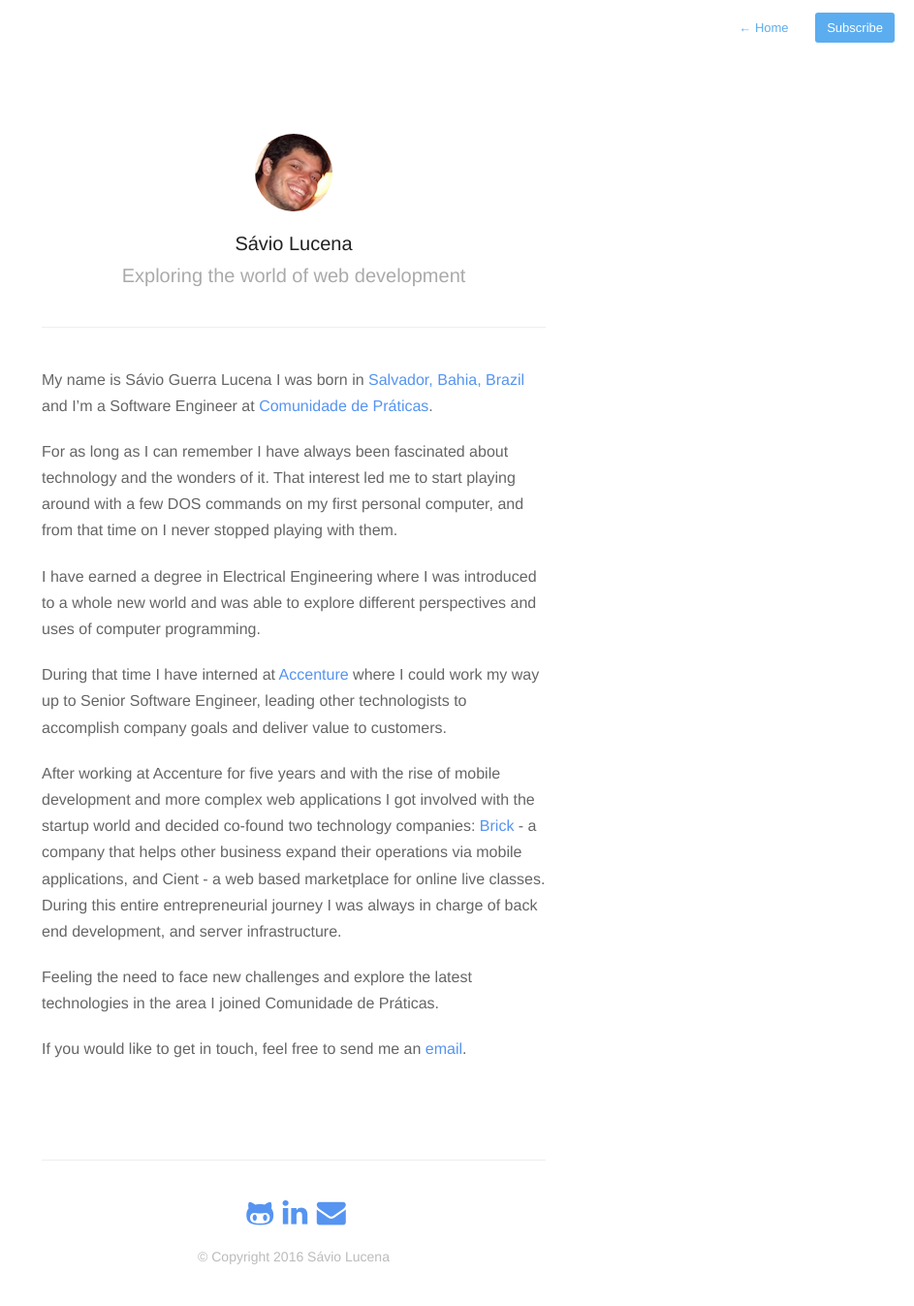
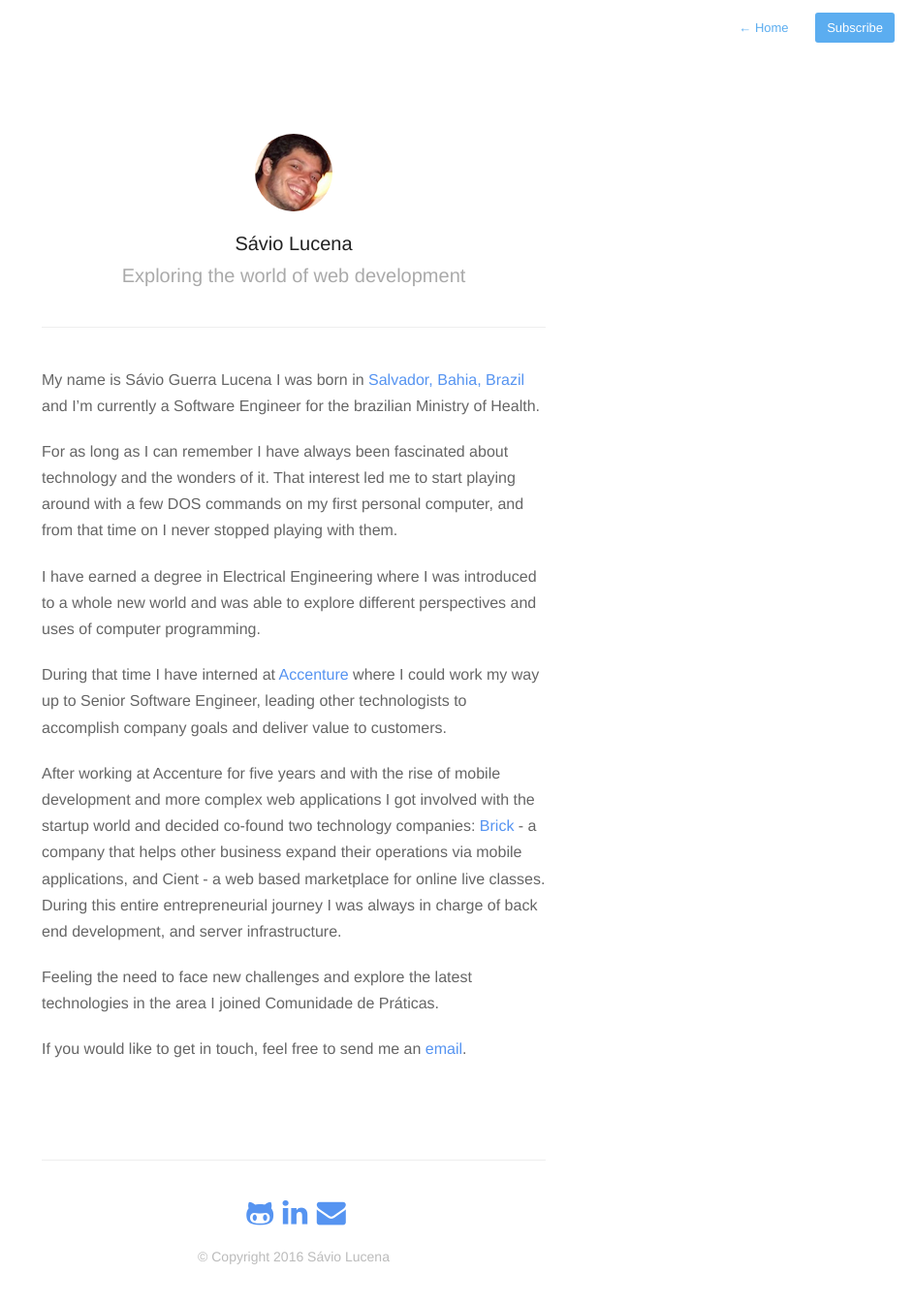
Before and after one commit to saviogl/saviogl.github.io, a Jekyll site: the page built from about.md, in a window 1280 px wide. Shown: the whole page at 97% size, without its empty margins (337-1280 px from the left). Built offline with Jekyll 4.4.1, drawn with Linux system fonts in a browser that asks for light colours; nearby versions of some CDN libraries.

Commit message:
update about.md

```diff
--- a/about.md
+++ b/about.md
@@ -5,7 +5,7 @@ profile: true
 og_content: profile
 ---
 
-My name is Sávio Guerra Lucena I was born in [Salvador, Bahia, Brazil](https://www.google.com.br/maps/place/Salvador+-+State+of+Bahia/@-12.8808976,-38.5576733,11z/data=!3m1!4b1!4m2!3m1!1s0x716037ca23ca5b3:0x1b9fc7912c226698?hl=en) and I'm a Software Engineer at [Comunidade de Práticas](https://atencaobasica.org.br).
+My name is Sávio Guerra Lucena I was born in [Salvador, Bahia, Brazil](https://www.google.com.br/maps/place/Salvador+-+State+of+Bahia/@-12.8808976,-38.5576733,11z/data=!3m1!4b1!4m2!3m1!1s0x716037ca23ca5b3:0x1b9fc7912c226698?hl=en) and I'm currently a Software Engineer for the brazilian Ministry of Health.
 
 For as long as I can remember I have always been fascinated about technology and the wonders of it. That interest led me to start playing around with a few DOS commands on my first personal computer, and from that time on I never stopped playing with them.
 
```
